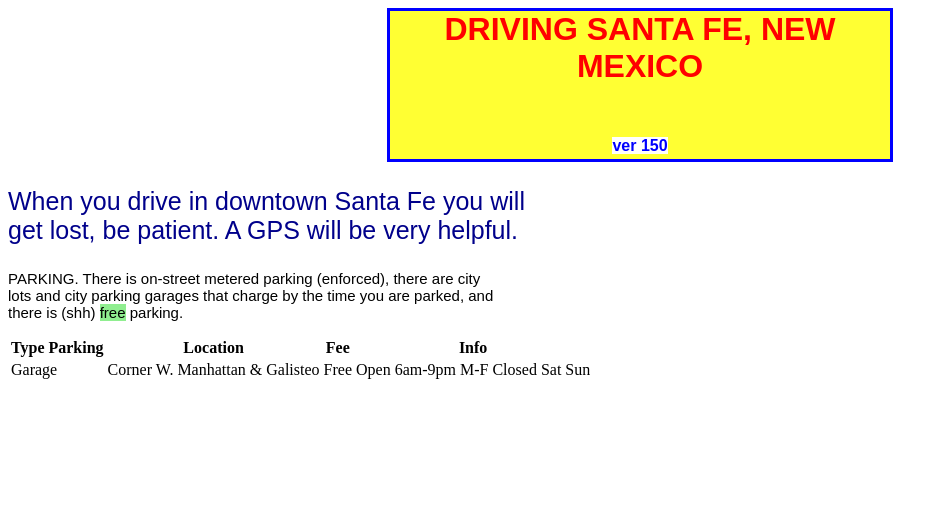
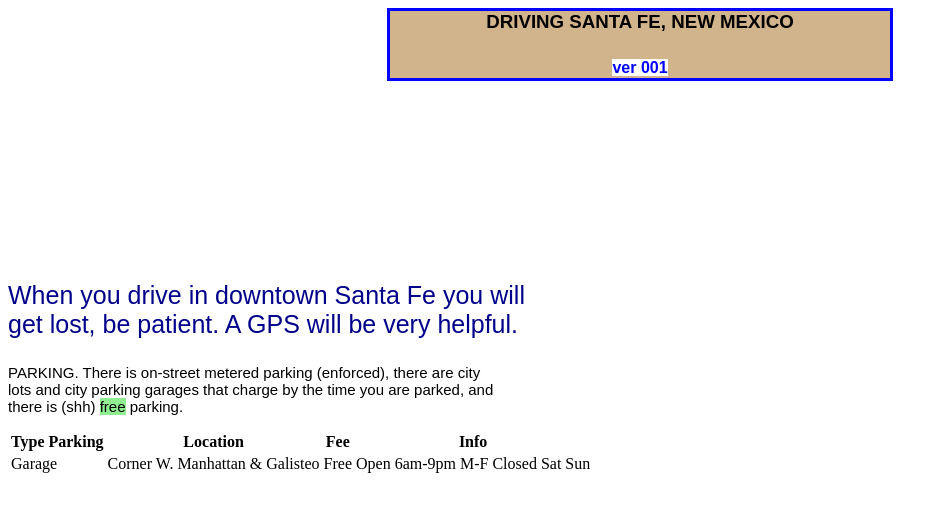
Before and after one commit to spurgy31/github.io, a plain HTML site: page DrivingInfo.html in a window 1280 px wide. Shown: the whole page, without its empty margins (0-948 px from the left). Drawn offline with Linux system fonts and the light colour scheme.

Commit message:
Update DrivingInfo.html

```diff
--- a/DrivingInfo.html
+++ b/DrivingInfo.html
@@ -26,12 +26,12 @@
      <body>
          <div id="container-page-1">
 
-         <h1>DRIVING SANTA FE, NEW MEXICO<br>
+         <h3>DRIVING SANTA FE, NEW MEXICO<br>
               <span style="color:blue; font-size: 20px">
                   </span>
             <br>  <span style="font-size:medium; color:blue; background-color:white;">
-                 ver 150</span>
-           </h1>
+                 ver 001</span>
+           </h3>
            <p class="a"> When you drive in downtown Santa Fe you will<br>
                 get lost, be patient. A GPS will be very helpful.</p>
 
```
